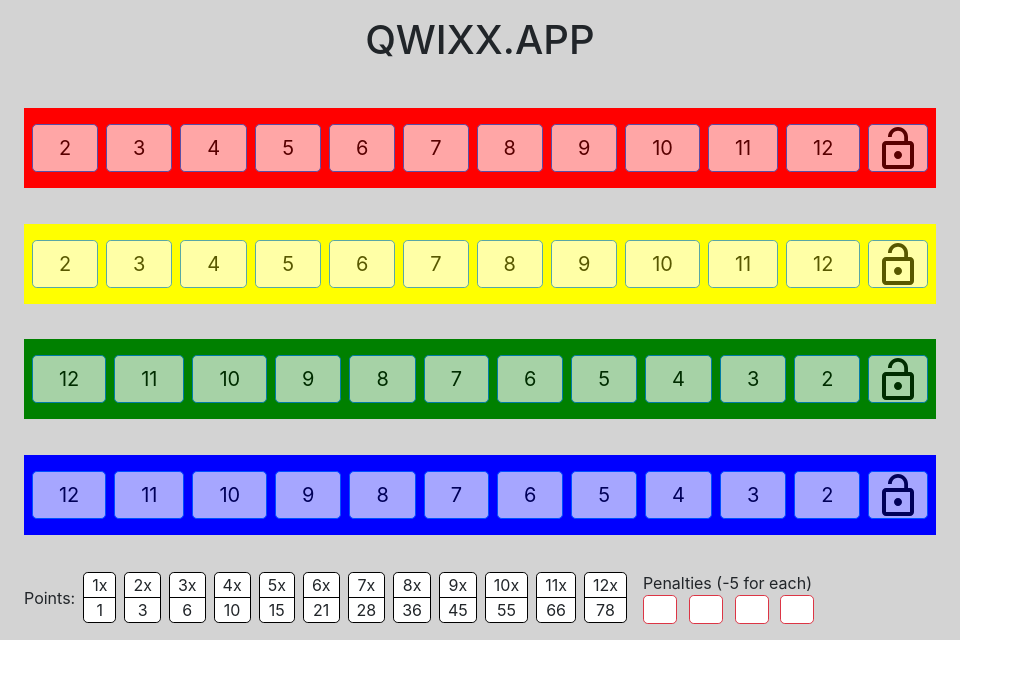
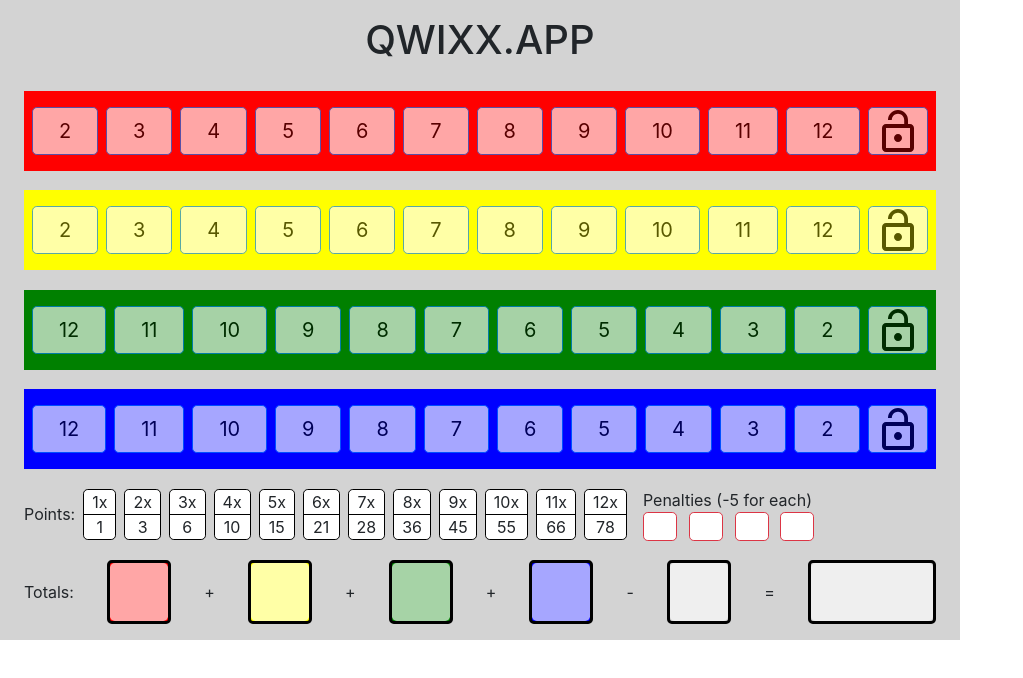
Before and after one commit to jeffellis/qwixx.app, a React (Create React App) app in the folder client/: page / in a window 1280 px wide. Shown: the top 678 px of the page, without its empty margins (0-1023 px from the left). Built offline with nearby package versions, Linux system fonts and the light colour scheme.

Commit message:
- wip on totals

```diff
--- a/client/src/components/ScoreCard.js
+++ b/client/src/components/ScoreCard.js
@@ -7,6 +7,7 @@
 import Row from "./Row.js";
 import "./ScoreCard.scss";
 import Penalties from "./Penalties";
+import TotalsRow from "./TotalsRow";
 
 const INITIAL_ROW_STATE = {
   2: STATES.OPEN,
@@ -111,6 +112,7 @@
           onBoxToggled={onPenaltyToggle}
         />
       </div>
+      <TotalsRow />
     </div>
   );
 };
--- /dev/null
+++ b/client/src/components/TotalsRow.js
@@ -0,0 +1,57 @@
+import React from "react";
+
+import "./TotalsRow.scss";
+
+const displayName = "TotalsRow";
+
+const TotalsRow = (props) => {
+  const totals = getTotals(props.scorecard);
+
+  return (
+    <div className={displayName}>
+      <span>Totals:</span>
+      <div className="Total Total-red">
+        <div className="TotalText">{totals.red > 0 ? totals.red : " "}</div>
+      </div>
+      <span className="plus">+</span>
+      <div className="Total Total-yellow">
+        <div className="TotalText">
+          {totals.yellow > 0 ? totals.yellow : " "}
+        </div>
+      </div>
+      <span className="plus">+</span>
+      <div className="Total Total-green">
+        <div className="TotalText">{totals.green > 0 ? totals.green : " "}</div>
+      </div>
+      <span className="plus">+</span>
+      <div className="Total Total-blue">
+        <div className="TotalText">{totals.blue > 0 ? totals.blue : " "}</div>
+      </div>
+      <span className="minus">-</span>
+      <div className="Total Total-penalty">
+        <div className="TotalText">
+          {totals.penalties > 0 ? totals.penalties : " "}
+        </div>
+      </div>
+      <span className="equals">=</span>
+      <div className="Total Total-grandTotal">
+        <div className="TotalText">{totals.total > 0 ? totals.total : " "}</div>
+      </div>
+    </div>
+  );
+};
+
+export default TotalsRow;
+
+const getTotals = (scorecard) => {
+  const totals = {
+    red: 0,
+    yellow: 0,
+    green: 0,
+    blue: 0,
+    penalties: 0,
+    total: 0,
+  };
+
+  return totals;
+};
--- /dev/null
+++ b/client/src/components/TotalsRow.scss
@@ -0,0 +1,49 @@
+.TotalsRow {
+  align-items: center;
+  display: flex;
+  justify-content: space-between;
+  width: 95%;
+
+  .Total {
+    align-items: center;
+    border: solid 0.2rem black;
+    display: flex;
+    justify-content: center;
+    border-radius: 0.3rem;
+    height: 4rem;
+    width: 4rem;
+  }
+
+  .Total-red {
+    background-color: red;
+  }
+
+  .Total-yellow {
+    background-color: yellow;
+  }
+
+  .Total-green {
+    background-color: green;
+  }
+
+  .Total-blue {
+    background-color: blue;
+  }
+
+  .Total-grandTotal {
+    width: 8rem;
+  }
+
+  .TotalText {
+    align-items: center;
+    background-color: white;
+    border-radius: 0.3rem;
+    display: flex;
+    font-size: 1.8rem;
+    font-weight: bold;
+    height: 100%;
+    justify-content: center;
+    opacity: 0.65;
+    width: 100%;
+  }
+}
```
